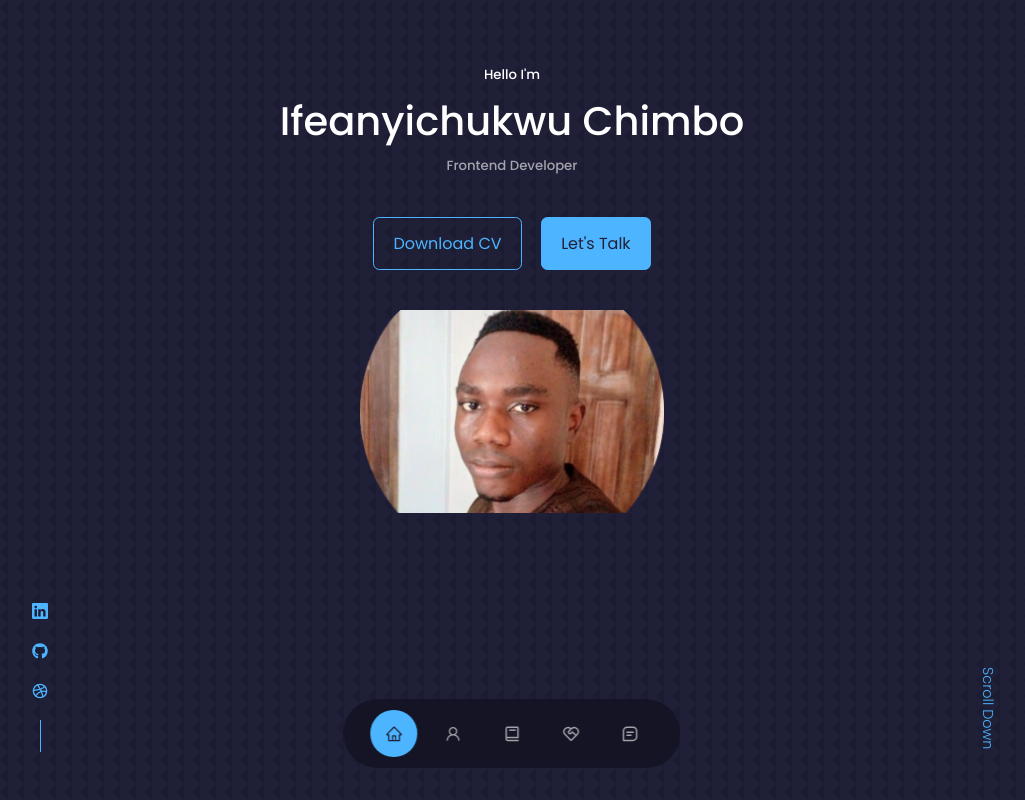
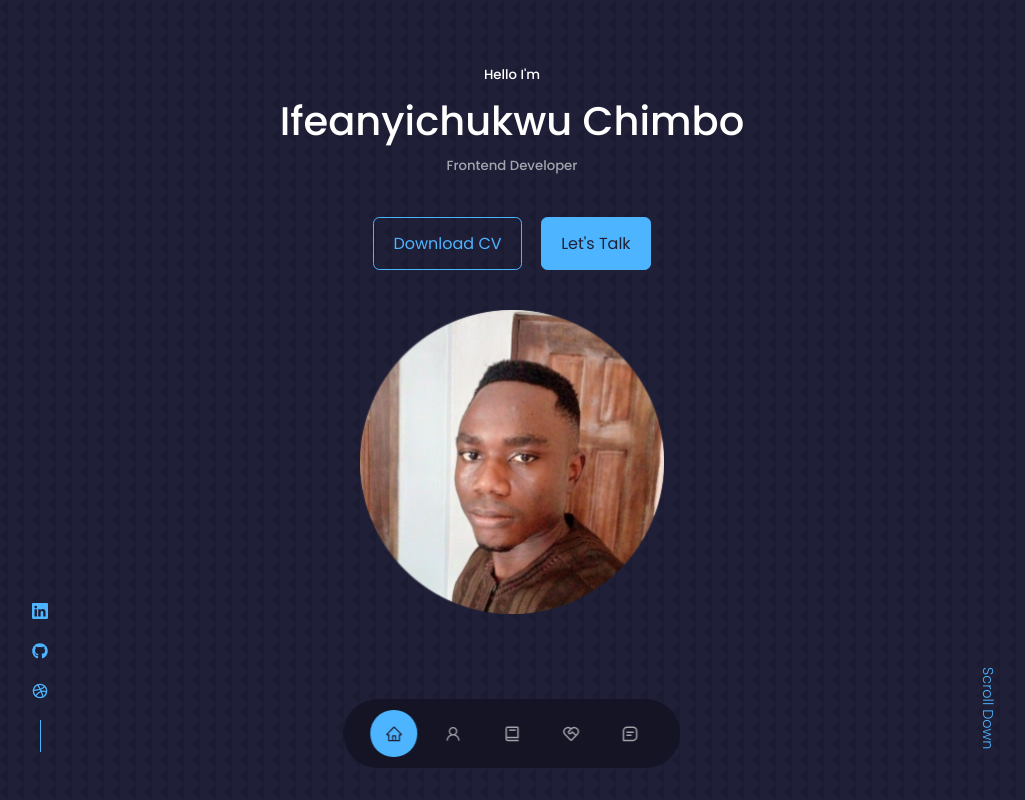
Before and after one commit to ifykenchi/react-portfolio-website-1, a React (Create React App) app: page / in a window 1280 px wide. Shown: the top 800 px of the page, without its empty margins (128-1153 px from the left). Built offline with nearby package versions, Linux system fonts and the light colour scheme.

Commit message:
correct image bug

```diff
--- a/src/components/portfolio/Portfolio.jsx
+++ b/src/components/portfolio/Portfolio.jsx
@@ -43,7 +43,7 @@ const Portfolio = () => {
             return (
               <article key={id} className="portfolio__item">
                 <div className="portfolio__item-image">
-                  <img src={image} alt={title} />
+                  <img className='projects' src={image} alt={title} />
                 </div>
                 <h3>{title}</h3>
                 <div className="portfolio__item-cta">
--- a/src/components/portfolio/portfolio.css
+++ b/src/components/portfolio/portfolio.css
@@ -23,7 +23,7 @@
     width: fit-content;
 }
 
-img {
+img.projects {
     aspect-ratio: 1.5/1;
 }
 
```
